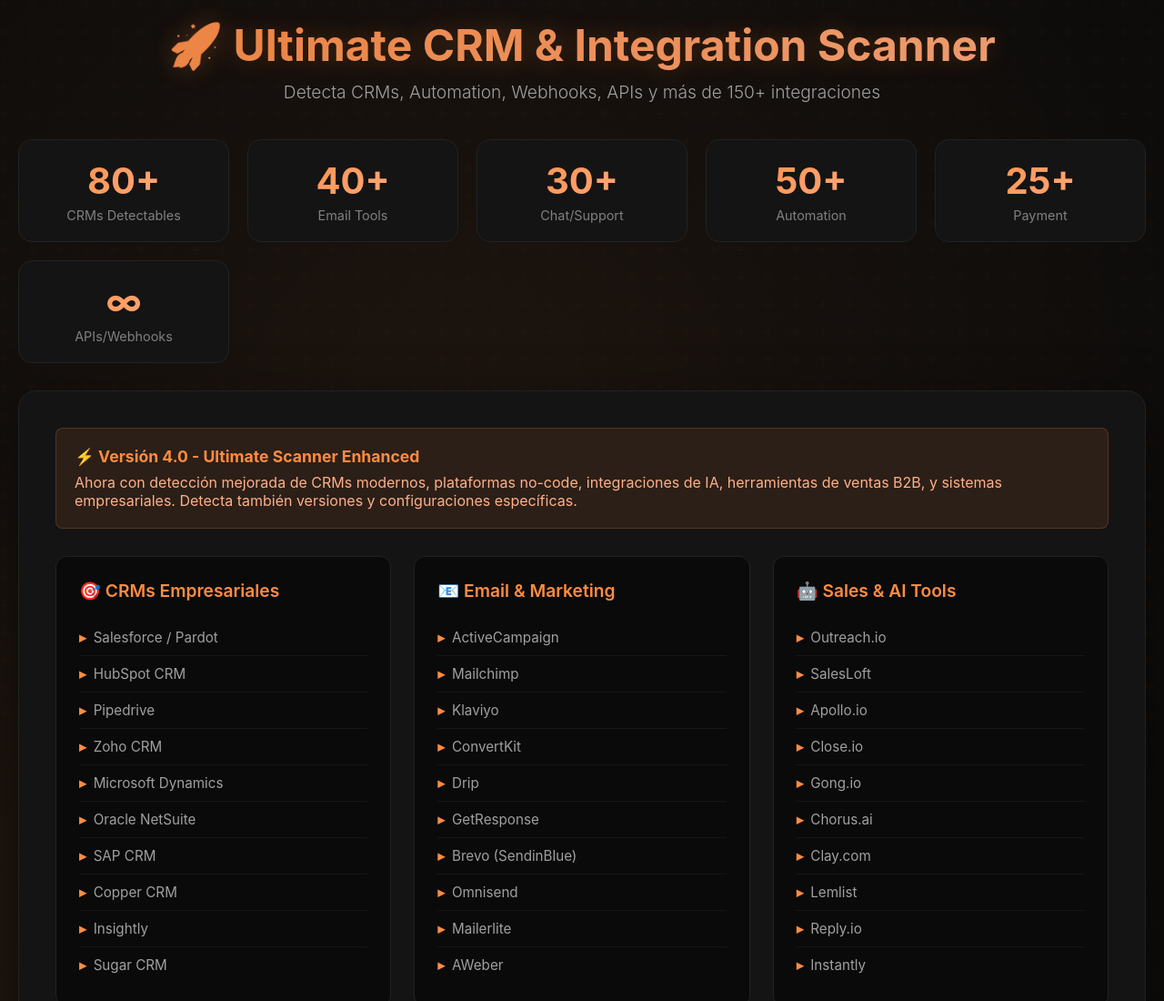
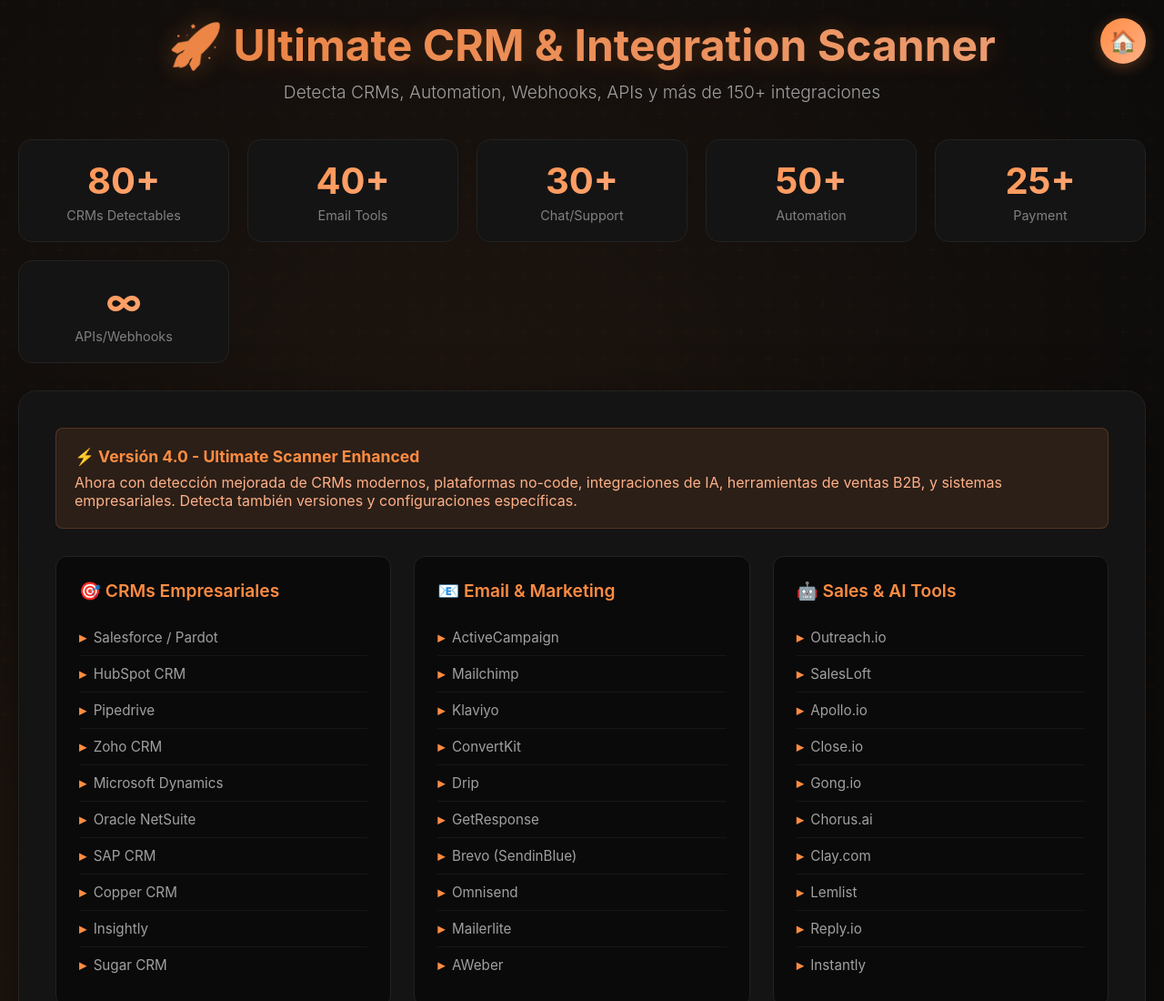
Before and after one commit to roger-ssw/mis-herramientas, a plain HTML site: page ultimate-crm-integration-scanner.html in a window 1280 px wide. Shown: the top 1100 px of the page at 91% size. Drawn offline with Linux system fonts and the light colour scheme.

Commit message:
Update ultimate-crm-integration-scanner.html
home button

```diff
--- a/ultimate-crm-integration-scanner.html
+++ b/ultimate-crm-integration-scanner.html
@@ -466,6 +466,44 @@
     </style>
 </head>
 <body>
+    <!-- Botón flotante para volver al index -->
+<a href="index.html" class="home-button" title="Volver al inicio">
+    🏠
+</a>
+
+<style>
+    .home-button {
+        position: fixed;
+        top: 20px;
+        right: 20px;
+        width: 50px;
+        height: 50px;
+        background: linear-gradient(135deg, #FF8C42, #FFB088);
+        border-radius: 50%;
+        display: flex;
+        align-items: center;
+        justify-content: center;
+        text-decoration: none;
+        font-size: 1.5em;
+        box-shadow: 0 4px 15px rgba(255, 140, 66, 0.3);
+        transition: all 0.3s ease;
+        z-index: 1000;
+    }
+
+    .home-button:hover {
+        transform: scale(1.1) rotate(10deg);
+        box-shadow: 0 6px 25px rgba(255, 140, 66, 0.5);
+    }
+
+    /* Opcional: versión más minimalista */
+    @media (max-width: 768px) {
+        .home-button {
+            width: 45px;
+            height: 45px;
+            font-size: 1.3em;
+        }
+    }
+</style>
     <div class="container">
         <div class="header">
             <h1>🚀 Ultimate CRM & Integration Scanner</h1>
```
